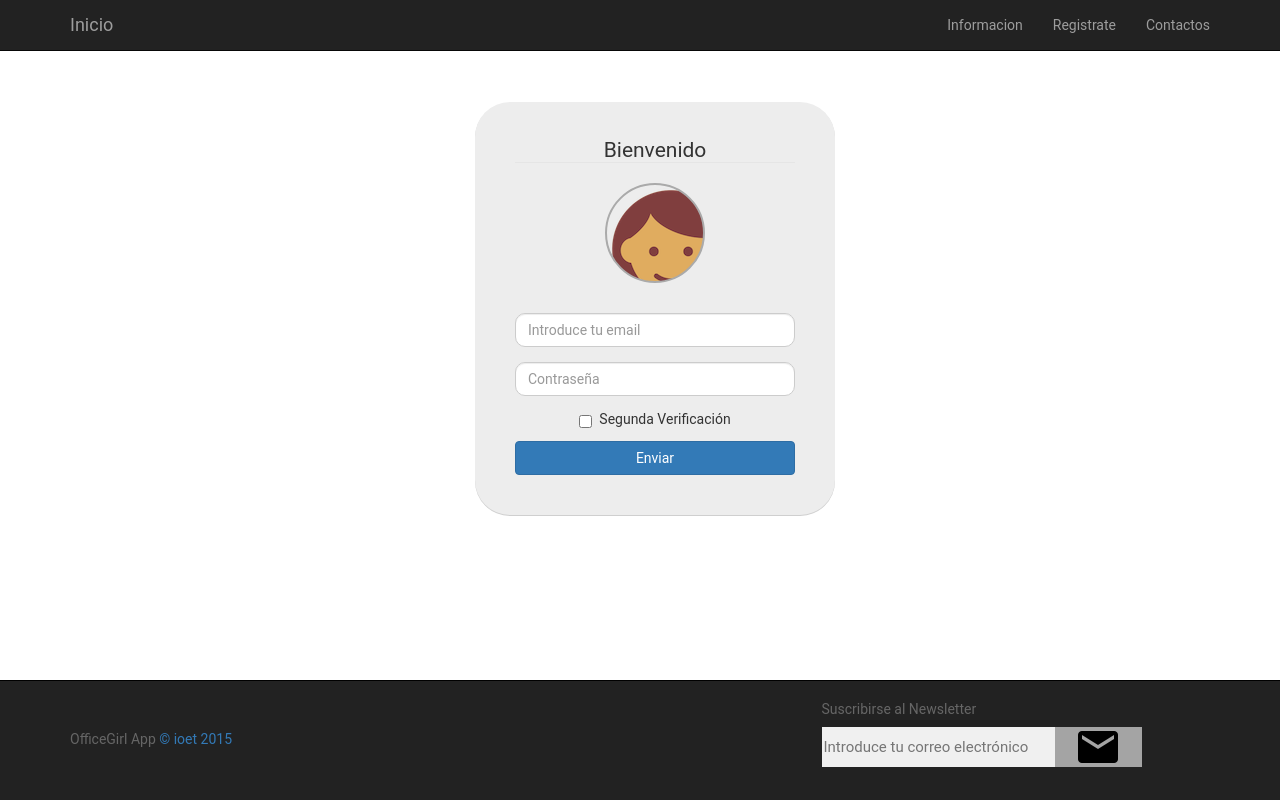
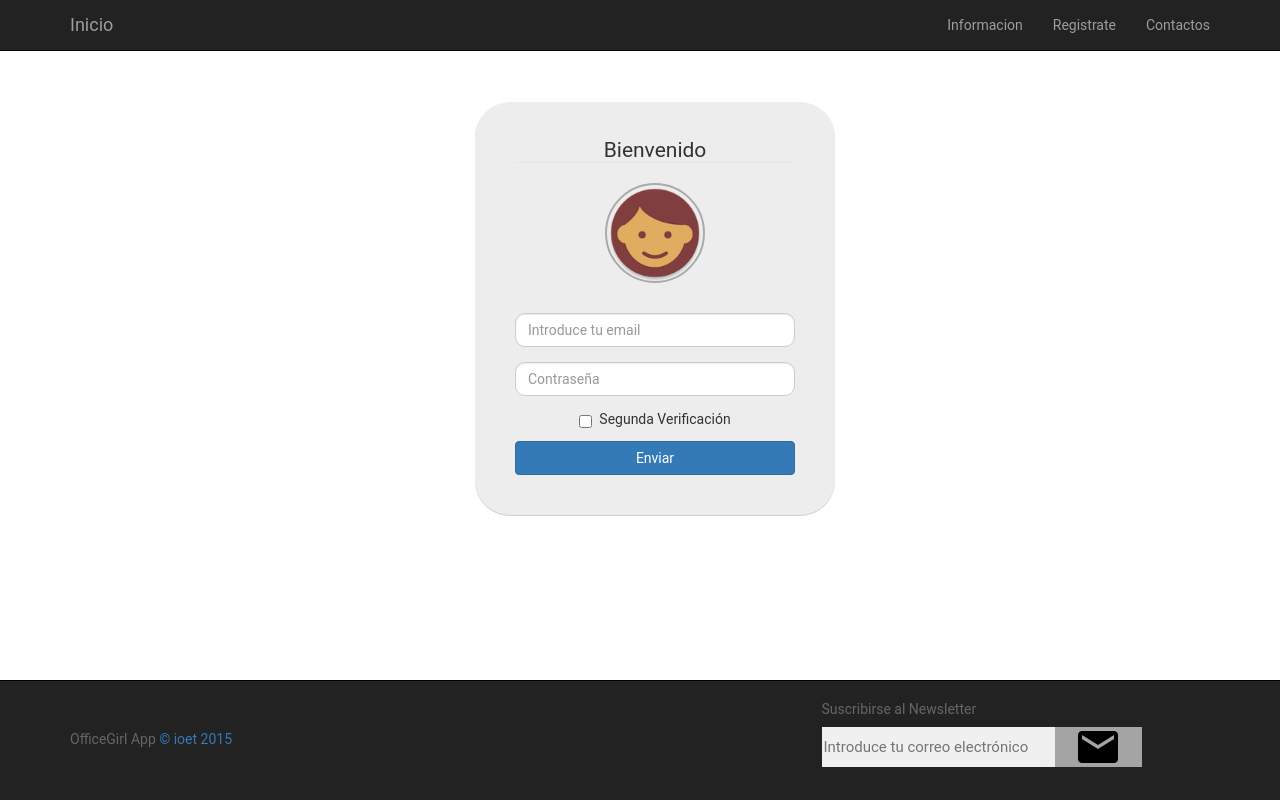
Before and after one commit to ioet/git-trainning, a website: page officegirl-app/static_view/login.html in a window 1280 px wide. Drawn offline with Linux system fonts and the light colour scheme; files that its build step writes are made by us from their sources.

Commit message:
Implements Bower module

```diff
--- a/bower.json
+++ b/bower.json
@@ -4,7 +4,6 @@
   "version": "0.0.0",
   "dependencies": {
     "jquery": "2.1.3",
-    "bootstrap": "~3.3.4",
-    "angular": "~1.3.15"
+    "bootstrap": "~3.3.4"
   }
 }
--- a/officegirl-app/static_view/css/styles.css
+++ b/officegirl-app/static_view/css/styles.css
@@ -32,15 +32,18 @@ footer {
 
 
 }
+
 .avatar{
     width: 100px;height: 100px;
     margin: 10px auto 30px;
     border-radius: 100%;
     border: 2px solid #aaa;
-
-    background: url(../img/logo.png);
 }
 
+.img1{
+    max-width: 100%;
+    height: auto;
+}
 .form-login {
     background-color: #EDEDED;
     padding-top: 10%;
--- a/officegirl-app/static_view/login.html
+++ b/officegirl-app/static_view/login.html
@@ -58,7 +58,9 @@
           <form role="form">
 
               <legend >Bienvenido</legend>
-              <div class="avatar"></div>
+              <div class="avatar">
+                <img src="img/logo.png" alt="" class="img1">
+              </div>
 
               <div class="form-group">
 
@@ -129,7 +131,7 @@
 
 
 
-    <script type="text/javascript" src="js/script.js"></script>
+      <script type="text/javascript" src="js/script.js"></script>
 
 
 
```
Also changed, not shown: officegirl-app/static_view/img/newsletter2.png (deleted), officegirl-app/static_view/img/newsletter3.png (deleted).
